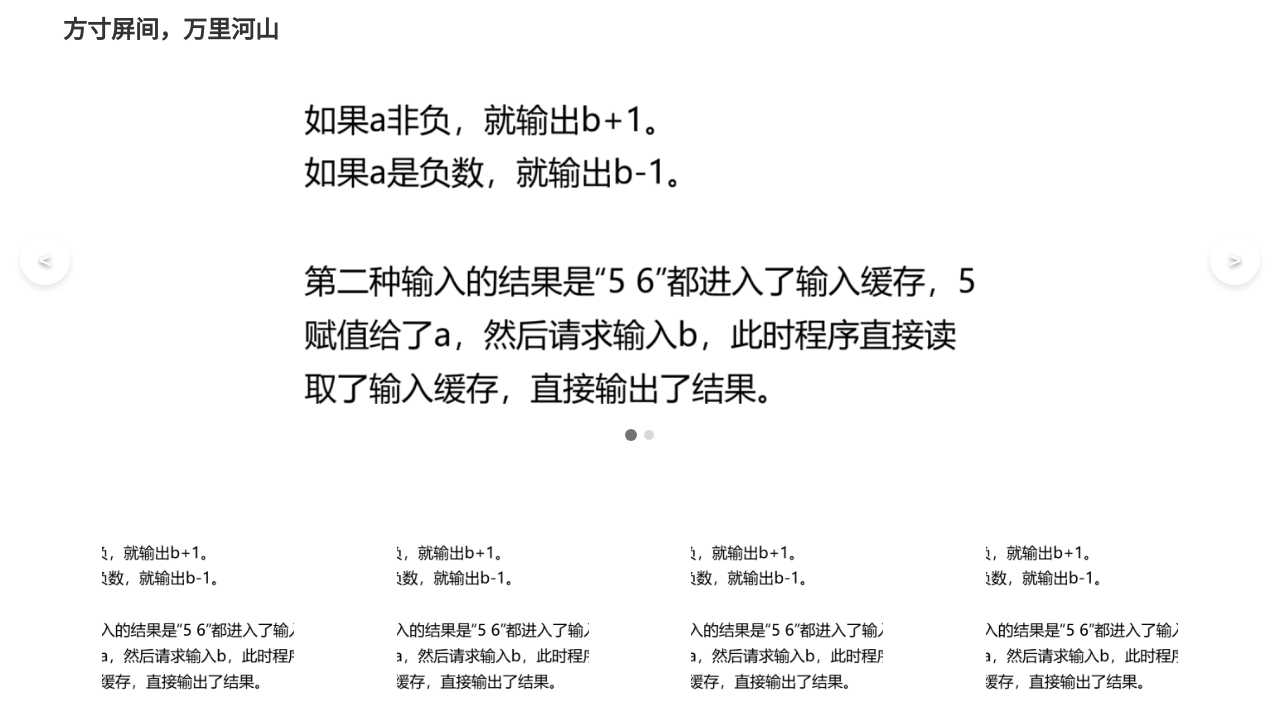
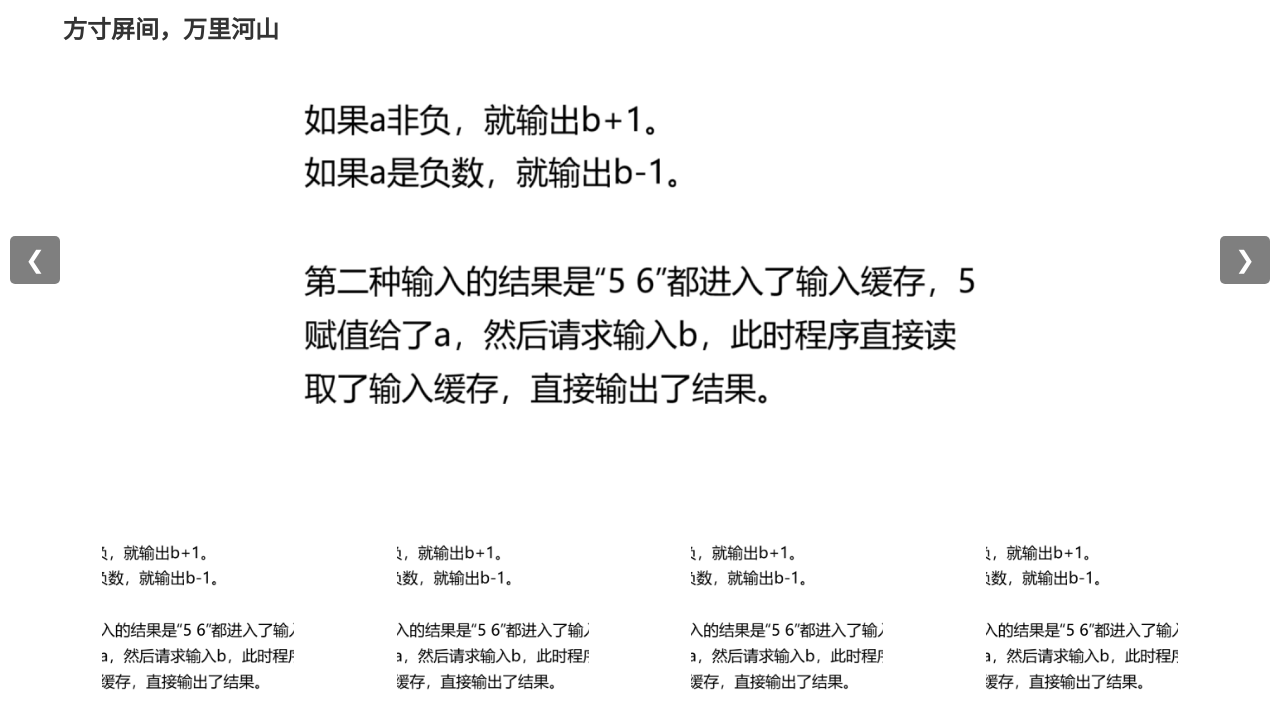
Before and after one commit to whuhyw/whuhyw, a Vue app: page / in a window 1280 px wide. Shown: the top 728 px of the page. Built offline with nearby package versions, Linux system fonts and the light colour scheme.

Commit message:
Feat: Extracted image carousel from App.vue

```diff
--- a/src/App.vue
+++ b/src/App.vue
@@ -1,5 +1,3 @@
-<!-- 这个页面的主题是自适应的 -->
-
 <script setup>
 import { ref, onMounted } from 'vue'
 import NavigationBar from './components/AppNavigation.vue'
@@ -7,23 +5,15 @@ import Classifiers from './components/CategoryGrid.vue'
 import ImageCarousel from './components/ImageCarousel.vue'
 
 const isScrolled = ref(false)
+
 const currentImageIndex = ref(0)
 const images = [
   new URL('./assets/无标题.png', import.meta.url).href,
   new URL('./assets/Icon@1x.png', import.meta.url).href,
   // 在这里添加更多图片路径
 ]
-
 const handleScroll = () => {
   isScrolled.value = window.scrollY > 50
-}
-
-const nextImage = () => {
-  currentImageIndex.value = (currentImageIndex.value + 1) % images.length
-}
-
-const prevImage = () => {
-  currentImageIndex.value = (currentImageIndex.value - 1 + images.length) % images.length
 }
 
 onMounted(() => {
@@ -32,26 +22,9 @@ onMounted(() => {
 </script>
 
 <template>
-  <!-- 1. 将根 div 作为 Flex 容器 -->
   <div id="app">
     <NavigationBar :isScrolled="isScrolled" />
-    <!-- 2. main 现在是一个 Flex 项目，会自动占据剩余空间 -->
-    <div class="banner-container">
-      <img id="hero" :src="images[currentImageIndex]" />
-      <img id="blur" :src="images[currentImageIndex]" />
-      <button class="banner-btn prev" @click="prevImage">
-        <span><</span>
-      </button>
-      <button class="banner-btn next" @click="nextImage">
-        <span>></span>
-      </button>
-
-      <div class="dots-container">
-        <span v-for="(image, index) in images" :key="index" :class="['dot', { active: currentImageIndex === index }]"
-          @click="currentImageIndex = index"/>
-      </div>
-    </div>
-
+    <ImageCarousel :images="images"/>
     <Classifiers/>
   </div>
 </template>
@@ -63,7 +36,6 @@ onMounted(() => {
   box-sizing: border-box;
 }
 
-/* --- 核心：使用 Flexbox 进行垂直布局 --- */
 #app {
   padding: 0;
   padding-top: 60px;
@@ -78,65 +50,6 @@ onMounted(() => {
   overflow-x: hidden;
 }
 
-
-.banner-container {
-  position: relative;
-  /* 保留，用于定位内部的左右按钮 */
-  padding: 0;
-  top: 0;
-  left: 0;
-  width: 100%;
-  /* 使用 100% 而不是 100vw，因为它现在在正常流中 */
-  height: 50vh;
-  z-index: 0;
-  overflow: hidden;
-  will-change: transform;  /* 添加这行 */
-  transform: translateZ(0);  /* 添加这行 */
-}
-
-#hero {
-  /* visibility: hidden; */
-  position: relative;
-  width: 100%;
-  height: 100%;
-  object-fit: scale-down;
-  z-index: 5;
-  display: block;
-}
-
-#blur {
-  position: absolute;
-  top: 0;
-  width: 100%;
-  height: 100%;
-  object-fit: fill;
-  filter: blur(5px);
-  background: white;
-  z-index: 0;
-  display: block;
-}
-
-.banner-btn {
-  position: absolute;
-  top: 50%;
-  transform: translateY(-50%);
-  width: 50px;
-  height: 50px;
-  border: none;
-  border-radius: 50%;
-  background-color: rgba(255, 255, 255, 0.2);
-  backdrop-filter: blur(8px);
-  cursor: pointer;
-  transition: all 0.3s ease;
-  display: flex;
-  align-items: center;
-  justify-content: center;
-  color: white;
-  font-size: 20px;
-  z-index: 10;
-  box-shadow: 0 4px 6px rgba(0, 0, 0, 0.1);
-}
-
 @media (max-width: 768px) {
   .banner-btn {
     width: 40px;
@@ -145,56 +58,4 @@ onMounted(() => {
   }
 }
 
-.banner-btn.prev {
-  left: clamp(10px, 5vw, 20px);
-}
-
-.banner-btn.next {
-  right: clamp(10px, 5vw, 20px);
-}
-
-.banner-btn:hover {
-  transform: translateY(-50%) scale(1.1);
-  background-color: rgba(255, 255, 255, 0.3);
-}
-
-.banner-btn span {
-  text-shadow: 0 2px 4px rgba(0, 0, 0, 0.5);
-  font-weight: bold;
-  line-height: 1;
-  display: block;
-}
-
-#placeholder {
-  padding: 30px;
-}
-
-.dots-container {
-  position: absolute;
-  bottom: 20px;
-  left: 50%;
-  transform: translateX(-50%);
-  display: flex;
-  gap: 8px;
-  z-index: 10;
-}
-
-.dot {
-  width: 10px;
-  height: 10px;
-  border-radius: 50%;
-  cursor: pointer;
-  background-color: rgba(0, 0, 0, 0.15);
-  transition: all 0.3s ease;
-}
-
-.dot.active {
-  background-color: rgba(0, 0, 0, 0.55);
-  transform: scale(1.2);
-}
-
-.dot:hover {
-  background-color: rgba(0, 0, 0, 0.8);
-}
-
 </style>
--- /dev/null
+++ b/src/components/ImageCarousel.vue
@@ -0,0 +1,115 @@
+<template>
+  <div class="carousel-container">
+    <img :src="images[currentImageIndex]" alt="Banner Image" class="carousel-image">
+    <img :src="images[currentImageIndex]" alt="Banner Image" class="blurred-image">
+    <button @click="prevImage" class="carousel-btn prev-btn">&#10094;</button>
+    <button @click="nextImage" class="carousel-btn next-btn">&#10095;</button>
+    <div class="dots-container">
+      <span
+        v-for="(image, index) in images"
+        :key="index"
+        @click="goToImage(index)"
+        :class="{ 'dot': true, 'active': currentImageIndex === index }"
+      ></span>
+    </div>
+  </div>
+</template>
+
+<script setup>
+import { ref } from 'vue';
+
+// 1. 接收从父组件 App.vue 传来的 images 数组
+const props = defineProps({
+  images: {
+    type: Array,
+    required: true
+  }
+});
+
+const currentImageIndex = ref(0);
+
+const nextImage = () => {
+  currentImageIndex.value = (currentImageIndex.value + 1) % props.images.length;
+};
+
+const prevImage = () => {
+  currentImageIndex.value = (currentImageIndex.value - 1 + props.images.length) % props.images.length;
+};
+
+const goToImage = (index) => {
+  currentImageIndex.value = index;
+};
+</script>
+
+<style scoped>
+.carousel-container {
+  position: relative;
+  width: 100%;
+  height: 50vh;
+  display: flex;
+  justify-content: center;
+  align-items: center;
+  overflow: hidden;
+}
+
+.carousel-image {
+  width: 100%;
+  height: 100%;
+  object-fit: scale-down;
+  z-index: 5;
+}
+
+.blurred-image {
+  position: absolute;
+  width: 100%;
+  height: 100%;
+  filter: blur(3.5px);
+  object-fit: fill;
+  z-index: 0;
+}
+
+.carousel-btn {
+  position: absolute;
+  top: 50%;
+  transform: translateY(-50%);
+  background-color: rgba(0, 0, 0, 0.5);
+  color: white;
+  border: none;
+  padding: 10px 15px;
+  cursor: pointer;
+  font-size: 24px;
+  border-radius: 5px;
+  z-index: 10;
+}
+
+.prev-btn {
+  left: 10px;
+}
+
+.next-btn {
+  right: 10px;
+}
+
+.dots-container {
+  position: absolute;
+  bottom: 20px;
+  left: 50%;
+  transform: translateX(-50%);
+  display: flex;
+  gap: 10px;
+  z-index: 10;
+}
+
+.dot {
+  width: 12px;
+  height: 12px;
+  border-radius: 50%;
+  background-color: rgba(255, 255, 255, 0.5);
+  cursor: pointer;
+  transition: background-color 0.3s ease;
+}
+
+.dot.active {
+  background-color: white;
+}
+</style>
```
